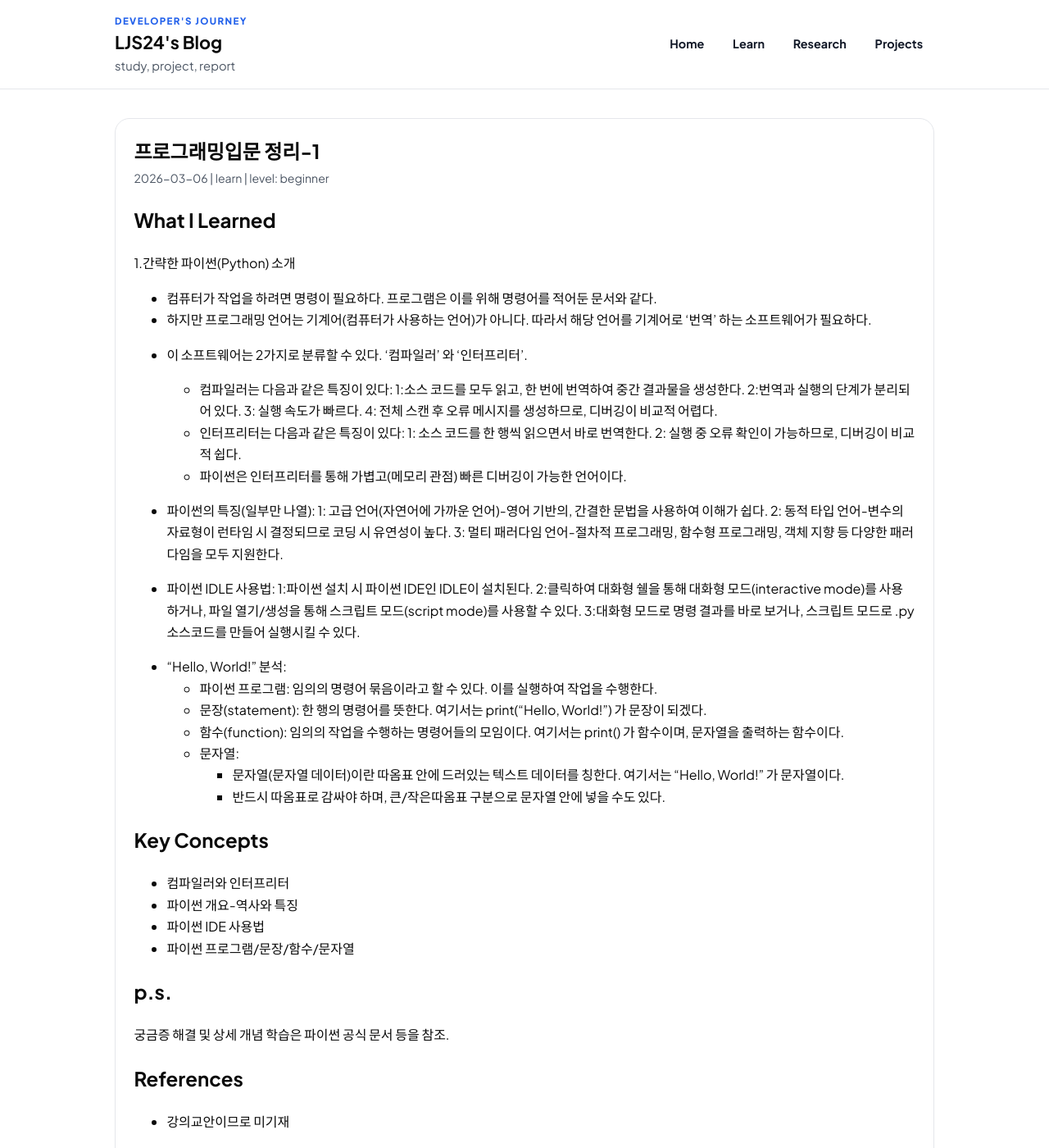
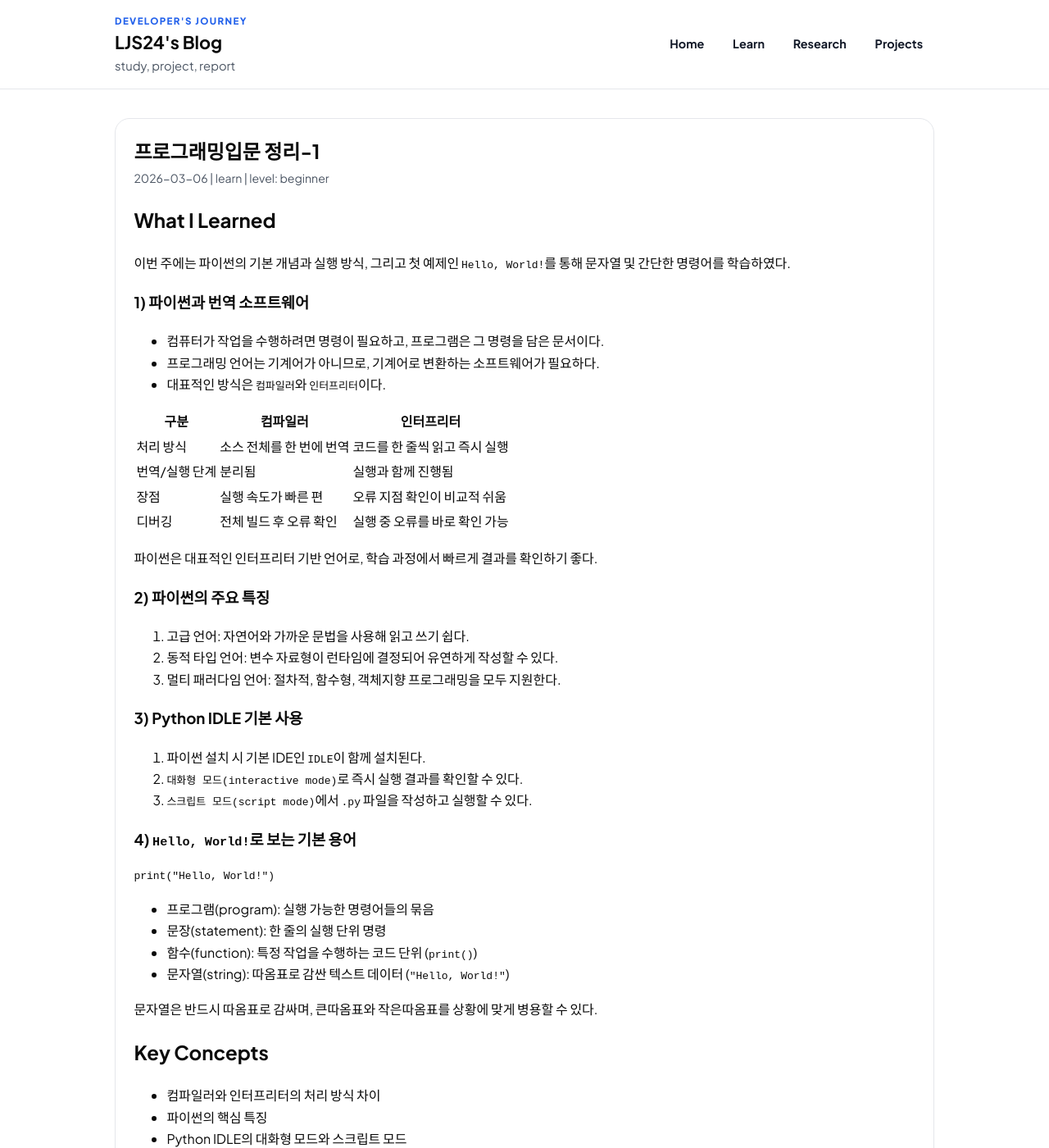
Before and after one commit to LJS24/LJS24.github.io, a Jekyll site: the page built from _posts/learn/2026-03-06-learning-note-프로그래밍입문.md, in a window 1280 px wide and 1400 px high. Shown: the whole window at 82% size. Built offline with Jekyll 4.4.1, drawn with Linux system fonts in a browser that asks for light colours; some of the changed text lies outside the part shown.

Commit message:
content update-learning note

````diff
--- a/_posts/learn/2026-03-06-learning-note-프로그래밍입문.md
+++ b/_posts/learn/2026-03-06-learning-note-프로그래밍입문.md
@@ -8,52 +8,55 @@ summary: "주간 학습내용 정리"
 ---
 
 ## What I Learned
-1.간략한 파이썬(Python) 소개
-- 컴퓨터가 작업을 하려면 명령이 필요하다. 프로그램은 이를 위해 명령어를 적어둔 문서와 같다.
-- 하지만 프로그래밍 언어는 기계어(컴퓨터가 사용하는 언어)가 아니다. 따라서 해당 언어를 기계어로 '번역' 하는 소프트웨어가 필요하다.
-- 이 소프트웨어는 2가지로 분류할 수 있다. '컴파일러' 와 '인터프리터'.
+이번 주에는 파이썬의 기본 개념과 실행 방식,
+그리고 첫 예제인 `Hello, World!`를 통해 문자열 및 간단한 명령어를 학습하였다.
 
-    - 컴파일러는 다음과 같은 특징이 있다:
-        1:소스 코드를 모두 읽고, 한 번에 번역하여 중간 결과물을 생성한다.
-        2:번역과 실행의 단계가 분리되어 있다.
-        3: 실행 속도가 빠르다.
-        4: 전체 스캔 후 오류 메시지를 생성하므로, 디버깅이 비교적 어렵다.
-    - 인터프리터는 다음과 같은 특징이 있다:
-        1: 소스 코드를 한 행씩 읽으면서 바로 번역한다.
-        2: 실행 중 오류 확인이 가능하므로, 디버깅이 비교적 쉽다.
-    - 파이썬은 인터프리터를 통해 가볍고(메모리 관점) 빠른 디버깅이 가능한 언어이다.
+### 1) 파이썬과 번역 소프트웨어
+- 컴퓨터가 작업을 수행하려면 명령이 필요하고, 프로그램은 그 명령을 담은 문서이다.
+- 프로그래밍 언어는 기계어가 아니므로, 기계어로 변환하는 소프트웨어가 필요하다.
+- 대표적인 방식은 `컴파일러`와 `인터프리터`이다.
 
-- 파이썬의 특징(일부만 나열):
-    1: 고급 언어(자연어에 가까운 언어)-영어 기반의, 간결한 문법을 사용하여 이해가 쉽다.
-    2: 동적 타입 언어-변수의 자료형이 런타임 시 결정되므로 코딩 시 유연성이 높다.
-    3: 멀티 패러다임 언어-절차적 프로그래밍, 함수형 프로그래밍, 객체 지향 등 다양한 패러다임을 모두 지원한다.
+| 구분 | 컴파일러 | 인터프리터 |
+|---|---|---|
+| 처리 방식 | 소스 전체를 한 번에 번역 | 코드를 한 줄씩 읽고 즉시 실행 |
+| 번역/실행 단계 | 분리됨 | 실행과 함께 진행됨 |
+| 장점 | 실행 속도가 빠른 편 | 오류 지점 확인이 비교적 쉬움 |
+| 디버깅 | 전체 빌드 후 오류 확인 | 실행 중 오류를 바로 확인 가능 |
 
-- 파이썬 IDLE 사용법:
-    1:파이썬 설치 시 파이썬 IDE인 IDLE이 설치된다.
-    2:클릭하여 대화형 쉘을 통해 대화형 모드(interactive mode)를 사용하거나, 파일 열기/생성을 통해 스크립트 모드(script mode)를 사용할 수 있다.
-    3:대화형 모드로 명령 결과를 바로 보거나, 스크립트 모드로 .py 소스코드를 만들어 실행시킬 수 있다.
+파이썬은 대표적인 인터프리터 기반 언어로, 학습 과정에서 빠르게 결과를 확인하기 좋다.
 
-- "Hello, World!" 분석:
-    - 파이썬 프로그램:
-        임의의 명령어 묶음이라고 할 수 있다. 이를 실행하여 작업을 수행한다.
-    - 문장(statement):
-        한 행의 명령어를 뜻한다. 여기서는 print("Hello, World!") 가 문장이 되겠다.
-    - 함수(function):
-        임의의 작업을 수행하는 명령어들의 모임이다. 여기서는 print() 가 함수이며, 문자열을 출력하는 함수이다.
-    - 문자열:
-        - 문자열(문자열 데이터)이란 따옴표 안에 드러있는 텍스트 데이터를 칭한다.
-        여기서는 "Hello, World!" 가 문자열이다.
-        - 반드시 따옴표로 감싸야 하며, 큰/작은따옴표 구분으로 문자열 안에 넣을 수도 있다.
+### 2) 파이썬의 주요 특징
+1. 고급 언어: 자연어와 가까운 문법을 사용해 읽고 쓰기 쉽다.
+2. 동적 타입 언어: 변수 자료형이 런타임에 결정되어 유연하게 작성할 수 있다.
+3. 멀티 패러다임 언어: 절차적, 함수형, 객체지향 프로그래밍을 모두 지원한다.
+
+### 3) Python IDLE 기본 사용
+1. 파이썬 설치 시 기본 IDE인 `IDLE`이 함께 설치된다.
+2. `대화형 모드(interactive mode)`로 즉시 실행 결과를 확인할 수 있다.
+3. `스크립트 모드(script mode)`에서 `.py` 파일을 작성하고 실행할 수 있다.
+
+### 4) `Hello, World!`로 보는 기본 용어
+
+```python
+print("Hello, World!")
+```
+
+- 프로그램(program): 실행 가능한 명령어들의 묶음
+- 문장(statement): 한 줄의 실행 단위 명령
+- 함수(function): 특정 작업을 수행하는 코드 단위 (`print()`)
+- 문자열(string): 따옴표로 감싼 텍스트 데이터 (`"Hello, World!"`)
+
+문자열은 반드시 따옴표로 감싸며, 큰따옴표와 작은따옴표를 상황에 맞게 병용할 수 있다.
 
 
 ## Key Concepts
-- 컴파일러와 인터프리터
-- 파이썬 개요-역사와 특징
-- 파이썬 IDE 사용법
-- 파이썬 프로그램/문장/함수/문자열
+- 컴파일러와 인터프리터의 처리 방식 차이
+- 파이썬의 핵심 특징
+- Python IDLE의 대화형 모드와 스크립트 모드
+- `print("Hello, World!")`를 통한 기본 용어 이해
 
 ## p.s.
-궁금증 해결 및 상세 개념 학습은 파이썬 공식 문서 등을 참조.
+
 
 ## References
-- 강의교안이므로 미기재
+- 강의교안(비공개)
````
